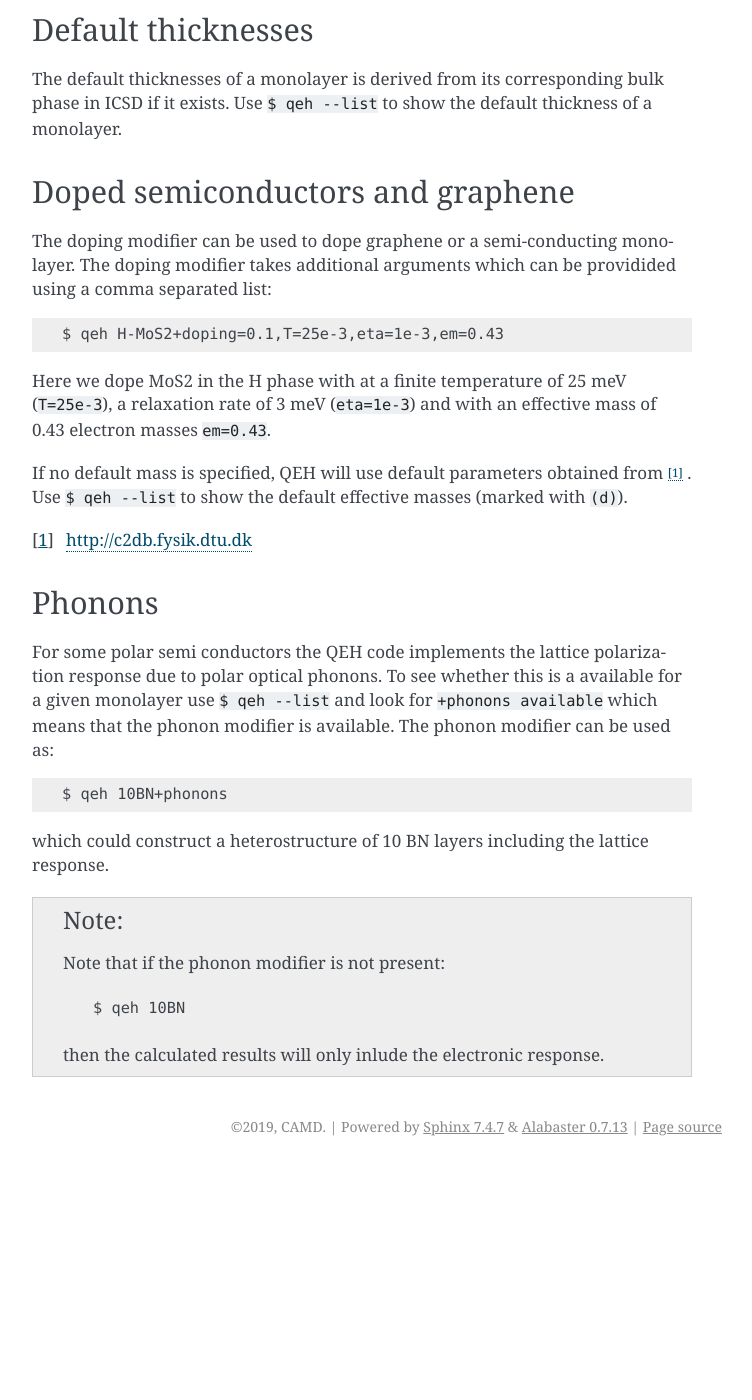
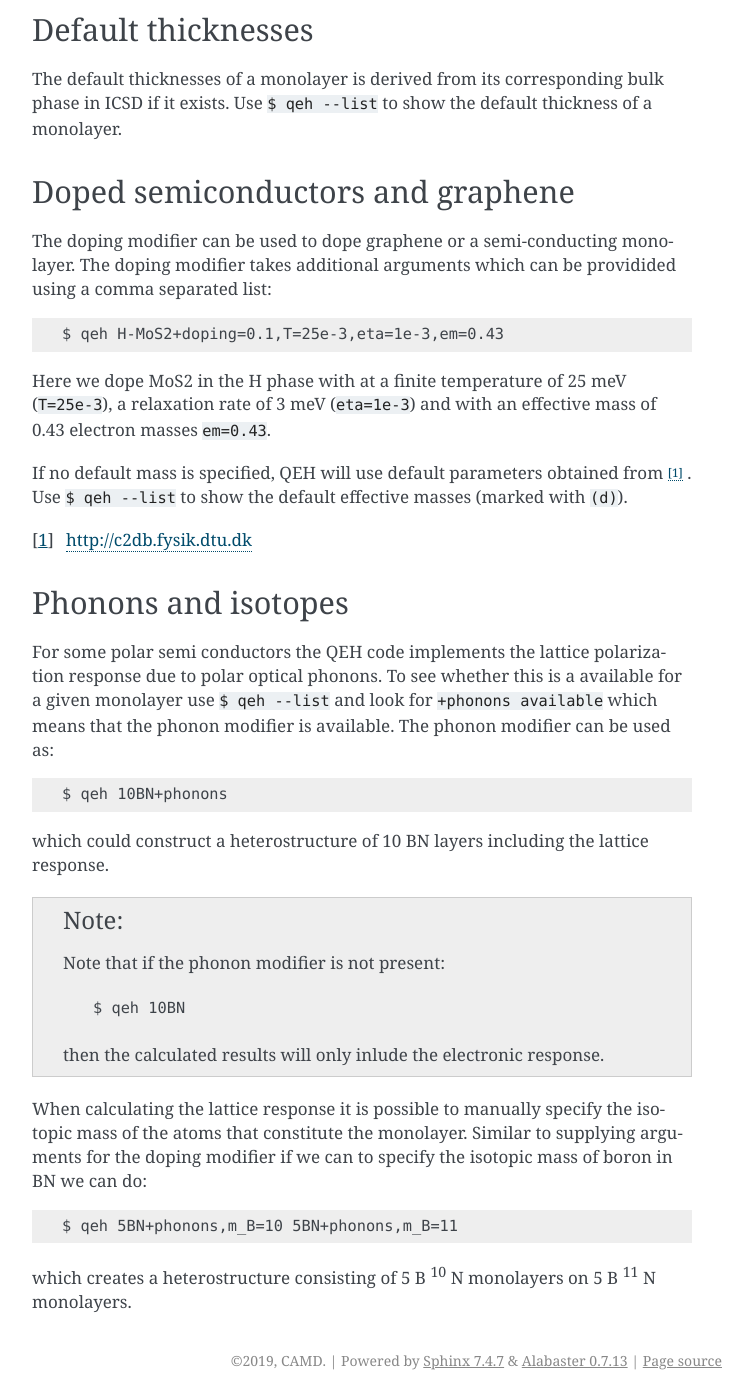
Before and after one commit to dijasila/QEH, a Sphinx documentation site: the page built from docs/gettingstarted.rst, in a window 1280 px wide and 1400 px high, scrolled down 1551 px. Shown: the whole window, without its empty margins (388-1140 px from the left). Built offline with Sphinx 7.4.7, drawn with Linux system fonts in a browser that asks for light colours; before the commit the page ends 2717 px from its top, so only the background shows below that; some of the changed text lies outside the part shown.

Commit message:
Update docs

```diff
--- a/docs/gettingstarted.rst
+++ b/docs/gettingstarted.rst
@@ -89,8 +89,8 @@ effective masses (marked with ``(d)``).
 .. [#C2DB] http://c2db.fysik.dtu.dk
 
 
-Phonons
-=======
+Phonons and isotopes
+====================
 .. _phonons:
 
 For some polar semi conductors the QEH code implements the lattice
@@ -112,3 +112,14 @@ lattice response.
 
    then the calculated results will only inlude the electronic
    response.
+
+
+When calculating the lattice response it is possible to manually
+specify the isotopic mass of the atoms that constitute the
+monolayer. Similar to supplying arguments for the doping modifier if
+we can to specify the isotopic mass of boron in BN we can do::
+
+  $ qeh 5BN+phonons,m_B=10 5BN+phonons,m_B=11
+
+which creates a heterostructure consisting of 5 B :sup:`10` N
+monolayers on 5 B :sup:`11` N monolayers.
```
